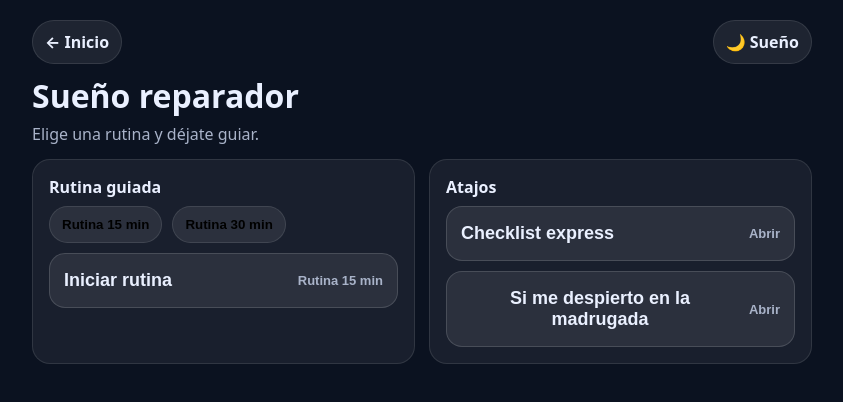
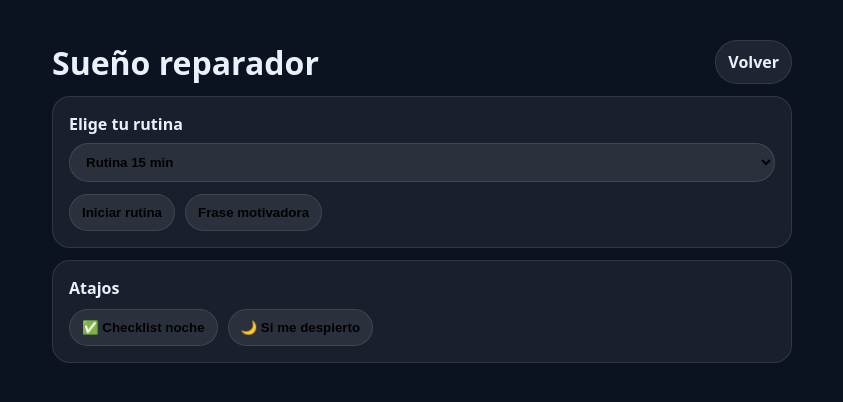
Before and after one commit to azaelanguloh-hue/The-femme-reset-app, a Next.js app: page /sleep in a window 1280 px wide. Shown: the top 402 px of the page, without its empty margins (218-1061 px from the left). Built offline with nearby package versions, Linux system fonts and the light colour scheme.

Commit message:
Update page.tsx

```diff
--- a/app/sleep/page.tsx
+++ b/app/sleep/page.tsx
@@ -1,135 +1,261 @@
 'use client';
+
 import Link from 'next/link';
-import sleep from "../../content/sleep.json";
-import phrases from "../../content/phrases.json";
-import React,{useMemo,useState} from 'react';
-import StepTimer from "../../components/StepTimer";
-import BreathStep from "../../components/BreathStep";
-type Step = { label:string; type:'note'|'timer'|'breath'; seconds:number; pattern?:{inhale:number; exhale:number} };
+import React, { useMemo, useState } from 'react';
 
-export default function Sleep(){
-  const [mode,setMode]=useState<'home'|'routine'|'checklist'|'midnight'>('home');
-  const [routineId,setRoutineId]=useState<string>(sleep.routines[0].id);
-  const routine=useMemo(()=>sleep.routines.find((r:any)=>r.id===routineId) ?? sleep.routines[0],[routineId]);
-  const [stepIndex,setStepIndex]=useState(0);
-  const [note,setNote]=useState('');
-  const [msg,setMsg]=useState('');
+import sleepData from '../../content/sleep.json';
+import phrasesData from '../../content/phrases.json';
 
-  const step:Step = routine.steps[stepIndex] as any;
+import StepTimer from '../../components/StepTimer';
+import BreathStep from '../../components/BreathStep';
 
-  function doneStep(){
-    if(stepIndex < routine.steps.length-1) setStepIndex(stepIndex+1);
-    else { setMsg(phrases[Math.floor(Math.random()*phrases.length)]); setMode('home'); setStepIndex(0); }
+type StepType = 'note' | 'timer' | 'breath';
+
+type Step = {
+  label: string;
+  type: StepType;
+  seconds: number;
+  pattern?: { inhale: number; exhale: number };
+};
+
+type Routine = {
+  id: string;
+  name: string;
+  steps: Step[];
+};
+
+function safeArray<T>(v: any): T[] {
+  return Array.isArray(v) ? (v as T[]) : [];
+}
+
+function pickRandom(arr: string[]) {
+  if (!arr.length) return '';
+  return arr[Math.floor(Math.random() * arr.length)];
+}
+
+const CHECKLIST = [
+  'Atenúa luces (modo noche)',
+  'Sin pantallas 30–60 min antes',
+  'Cena ligera (si aplica)',
+  'Deja agua a la mano',
+  'Habitación fresca y oscura',
+  'Respira 2 minutos (4/6)',
+];
+
+const IF_WAKE_UP = [
+  'No mires el celular',
+  'Respira 6 ciclos (4/6)',
+  'Relaja mandíbula y hombros',
+  'Si pasan 20 min: levántate, luz baja, vuelve a la cama',
+  'Repite: “Estoy a salvo. Puedo volver.”',
+];
+
+export default function Sleep() {
+  const ROUTINES = safeArray<Routine>((sleepData as any)?.routines);
+  const PHRASES = safeArray<string>(phrasesData);
+
+  const [view, setView] = useState<'home' | 'routine' | 'checklist' | 'wake'>('home');
+
+  const [routineId, setRoutineId] = useState<string>(ROUTINES[0]?.id ?? '');
+  const routine = useMemo(() => {
+    const found = ROUTINES.find((r) => r.id === routineId);
+    return found ?? ROUTINES[0] ?? null;
+  }, [ROUTINES, routineId]);
+
+  const steps = useMemo(() => safeArray<Step>((routine as any)?.steps), [routine]);
+  const [stepIndex, setStepIndex] = useState(0);
+
+  const [note, setNote] = useState('');
+  const [msg, setMsg] = useState('');
+
+  function resetRun() {
+    setStepIndex(0);
+    setNote('');
   }
 
+  function startRoutine() {
+    if (!routine) return;
+    resetRun();
+    setView('routine');
+  }
+
+  function nextStep() {
+    const next = stepIndex + 1;
+    if (next < steps.length) {
+      setStepIndex(next);
+      return;
+    }
+    setMsg(pickRandom(PHRASES) || 'Bien. Hoy es progreso, no perfección.');
+    setView('home');
+  }
+
+  const step = steps[stepIndex] ?? null;
+
   return (
-    <>
-      <div className="row" style={{justifyContent:'space-between'}}>
-        <Link href="/" className="pill">← Inicio</Link>
-        <span className="pill">🌙 Sueño</span>
+    <div className="container">
+      <div className="row" style={{ justifyContent: 'space-between', alignItems: 'center' }}>
+        <h1 style={{ margin: 0 }}>Sueño reparador</h1>
+        <Link className="pill" href="/">
+          Volver
+        </Link>
       </div>
 
-      <div className="h1">Sueño reparador</div>
-      <p className="p">Elige una rutina y déjate guiar.</p>
+      {/* HOME */}
+      {view === 'home' && (
+        <>
+          <div className="card" style={{ marginTop: 12 }}>
+            <div style={{ fontWeight: 900, marginBottom: 8 }}>Elige tu rutina</div>
 
-      {msg && <div className="notice" style={{marginBottom:14}}><b>{msg}</b></div>}
+            <select
+              className="pill"
+              value={routineId}
+              onChange={(e) => {
+                setRoutineId(e.target.value);
+                resetRun();
+              }}
+              style={{ width: '100%' }}
+            >
+              {ROUTINES.map((r) => (
+                <option key={r.id} value={r.id}>
+                  {r.name || r.id}
+                </option>
+              ))}
+            </select>
 
-      {mode==='home' && (
-        <div className="grid">
-          <div className="card">
-            <div style={{fontWeight:900, marginBottom:8}}>Rutina guiada</div>
-            <div className="row" style={{marginBottom:10}}>
-              {sleep.routines.map((r:any)=>(
-                <button key={r.id} className="pill" onClick={()=>{setRoutineId(r.id); setStepIndex(0);}}>{r.name}</button>
-              ))}
+            <div className="row" style={{ gap: 10, marginTop: 12 }}>
+              <button className="pill" onClick={startRoutine} disabled={!routine}>
+                Iniciar rutina
+              </button>
+              <button
+                className="pill"
+                onClick={() => setMsg(pickRandom(PHRASES))}
+              >
+                Frase motivadora
+              </button>
             </div>
-            <button className="bigbtn" onClick={()=>setMode('routine')}>
-              <span>Iniciar rutina</span><span className="badge">{routine.name}</span>
-            </button>
+
+            {msg ? <div className="card" style={{ marginTop: 12 }}>{msg}</div> : null}
           </div>
 
-          <div className="card">
-            <div style={{fontWeight:900, marginBottom:8}}>Atajos</div>
-            <button className="bigbtn" onClick={()=>setMode('checklist')}>
-              <span>Checklist express</span><span className="badge">Abrir</span>
+          <div className="card" style={{ marginTop: 12 }}>
+            <div style={{ fontWeight: 900, marginBottom: 10 }}>Atajos</div>
+            <div className="row" style={{ gap: 10, flexWrap: 'wrap' }}>
+              <button className="pill" onClick={() => setView('checklist')}>
+                ✅ Checklist noche
+              </button>
+              <button className="pill" onClick={() => setView('wake')}>
+                🌙 Si me despierto
+              </button>
+            </div>
+          </div>
+        </>
+      )}
+
+      {/* CHECKLIST */}
+      {view === 'checklist' && (
+        <div className="card" style={{ marginTop: 12 }}>
+          <div className="row" style={{ justifyContent: 'space-between', alignItems: 'center' }}>
+            <div style={{ fontWeight: 900 }}>Checklist noche</div>
+            <button className="pill" onClick={() => setView('home')}>Volver</button>
+          </div>
+
+          <div style={{ marginTop: 10, display: 'grid', gap: 10 }}>
+            {CHECKLIST.map((item, idx) => (
+              <div key={idx} className="card" style={{ padding: 14 }}>
+                {item}
+              </div>
+            ))}
+          </div>
+        </div>
+      )}
+
+      {/* WAKE UP */}
+      {view === 'wake' && (
+        <div className="card" style={{ marginTop: 12 }}>
+          <div className="row" style={{ justifyContent: 'space-between', alignItems: 'center' }}>
+            <div style={{ fontWeight: 900 }}>Si me despierto</div>
+            <button className="pill" onClick={() => setView('home')}>Volver</button>
+          </div>
+
+          <div style={{ marginTop: 12 }}>
+            <BreathStep title="Respira 4/6" cycles={6} inhale={4} exhale={6} />
+          </div>
+
+          <div style={{ marginTop: 12, display: 'grid', gap: 10 }}>
+            {IF_WAKE_UP.map((item, idx) => (
+              <div key={idx} className="card" style={{ padding: 14 }}>
+                {item}
+              </div>
+            ))}
+          </div>
+        </div>
+      )}
+
+      {/* ROUTINE RUNNER */}
+      {view === 'routine' && routine && (
+        <div className="card" style={{ marginTop: 12 }}>
+          <div style={{ fontWeight: 900 }}>{routine.name}</div>
+          <div className="small" style={{ marginTop: 6 }}>
+            Paso {Math.min(stepIndex + 1, steps.length)} de {steps.length}
+          </div>
+
+          <div style={{ marginTop: 14, fontSize: 18, fontWeight: 900 }}>
+            {step?.label ?? 'Paso'}
+          </div>
+
+          <div style={{ marginTop: 12 }}>
+            {step?.type === 'timer' && (
+              <StepTimer seconds={step.seconds ?? 60} onDone={nextStep} />
+            )}
+
+            {step?.type === 'breath' && (
+              <BreathStep
+                title={step.label ?? 'Respira'}
+                cycles={6}
+                inhale={step.pattern?.inhale ?? 4}
+                exhale={step.pattern?.exhale ?? 6}
+              />
+            )}
+
+            {step?.type === 'note' && (
+              <div>
+                <textarea
+                  className="pill"
+                  value={note}
+                  onChange={(e) => setNote(e.target.value)}
+                  placeholder="Escribe 1 línea (brain dump)…"
+                  style={{ width: '100%', minHeight: 110, padding: 14 }}
+                />
+                <div className="small" style={{ marginTop: 8 }}>
+                  Sácalo de tu cabeza y suéltalo.
+                </div>
+              </div>
+            )}
+
+            {!step && (
+              <div className="card">
+                No hay pasos definidos. Revisa <b>content/sleep.json</b>.
+              </div>
+            )}
+          </div>
+
+          <div className="row" style={{ gap: 10, marginTop: 14 }}>
+            <button
+              className="pill"
+              onClick={() => {
+                setView('home');
+                resetRun();
+              }}
+            >
+              Salir
             </button>
-            <div style={{height:10}} />
-            <button className="bigbtn" onClick={()=>setMode('midnight')}>
-              <span>Si me despierto en la madrugada</span><span className="badge">Abrir</span>
+
+            <button className="pill" onClick={nextStep}>
+              Siguiente
             </button>
           </div>
         </div>
       )}
-
-      {mode==='routine' && (
-        <>
-          <div className="card">
-            <div style={{fontWeight:900, marginBottom:6}}>{routine.name}</div>
-            <div className="small">Paso {stepIndex+1} de {routine.steps.length}: <b>{step.label}</b></div>
-          </div>
-
-          <div style={{height:12}} />
-
-          {step.type==='note' && (
-            <div className="card">
-              <textarea className="input" placeholder="Escribe 3 cosas para soltar (brain dump)..." value={note} onChange={(e)=>setNote(e.target.value)} />
-              <div style={{height:10}} />
-              <StepTimer seconds={step.seconds} onDone={doneStep} />
-            </div>
-          )}
-
-          {step.type==='timer' && (
-            <div className="card">
-              <StepTimer seconds={step.seconds} onDone={doneStep} />
-            </div>
-          )}
-
-          {step.type==='breath' && (
-            <div className="card">
-              <BreathStep seconds={step.seconds} inhale={step.pattern?.inhale ?? 4} exhale={step.pattern?.exhale ?? 6} onDone={doneStep} />
-            </div>
-          )}
-
-          <div style={{height:12}} />
-          <div className="row">
-            <button className="pill" onClick={()=>{setMode('home'); setStepIndex(0);}}>Salir</button>
-            <button className="pill" onClick={doneStep}>Siguiente</button>
-          </div>
-        </>
-      )}
-
-      {mode==='checklist' && (
-        <Checklist title="Checklist express" items={sleep.checklist} onBack={()=>setMode('home')} onSave={(m)=>setMsg(m)} />
-      )}
-
-      {mode==='midnight' && (
-        <Checklist title="Si me despierto en la madrugada" items={sleep.middleOfNight} onBack={()=>setMode('home')} onSave={(m)=>setMsg(m)} />
-      )}
-    </>
+    </div>
   );
 }
-
-function Checklist({title,items,onBack,onSave}:{title:string;items:string[];onBack:()=>void;onSave:(m:string)=>void}){
-  const [checks,setChecks]=useState<boolean[]>(items.map(()=>false));
-  const toggle=(i:number)=>setChecks(prev=>prev.map((v,idx)=>idx===i?!v:v));
-  return (
-    <>
-      <div className="card">
-        <div style={{fontWeight:900,fontSize:20}}>{title}</div>
-        <p className="p" style={{marginTop:6}}>Marca lo que puedas. 1 cosa también cuenta.</p>
-        <hr className="sep" />
-        {items.map((it,i)=>(
-          <label key={i} className="bigbtn" style={{justifyContent:'flex-start'}}>
-            <input type="checkbox" checked={checks[i]} onChange={()=>toggle(i)} style={{width:20,height:20,marginRight:12}} />
-            <span>{it}</span>
-          </label>
-        ))}
-      </div>
-      <div style={{height:12}} />
-      <div className="row">
-        <button className="pill" onClick={onBack}>← Volver</button>
-        <button className="pill" onClick={()=>onSave(phrases[Math.floor(Math.random()*phrases.length)])}>Guardar</button>
-      </div>
-    </>
-  );
-}
```
